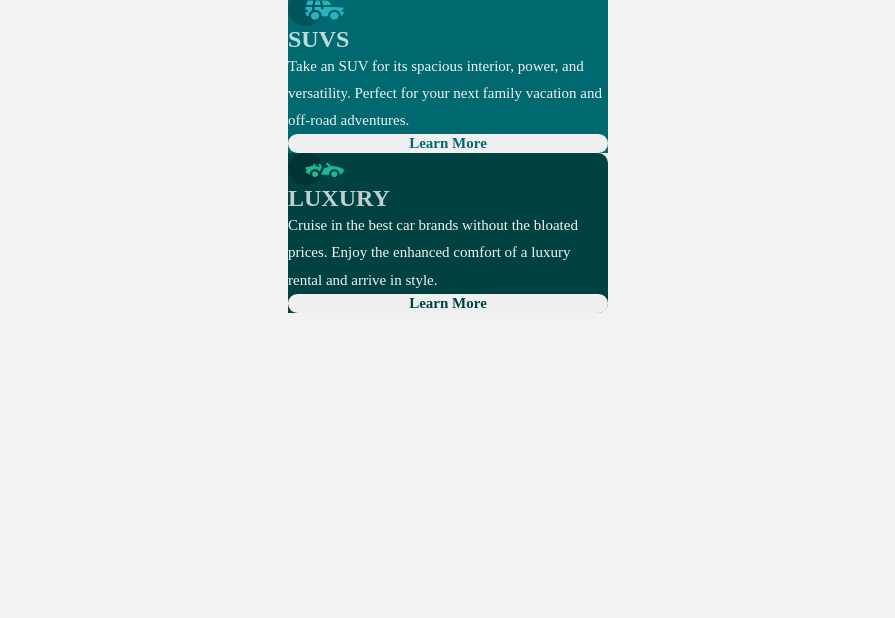
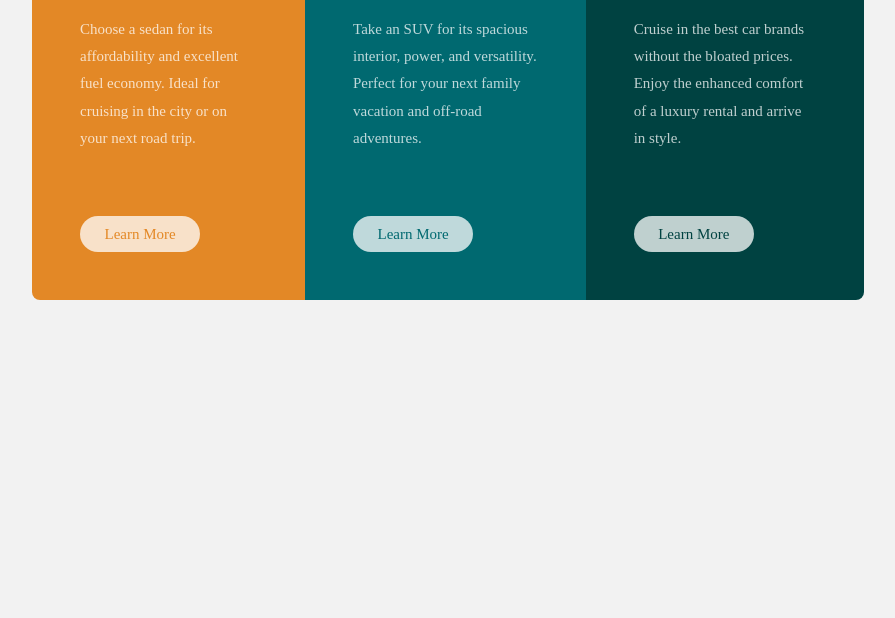
Before and after one commit to hemanth-92/3-column-preview-card, a plain HTML site: page index.html in a window 1280 px wide. Shown: the part 182-800 px from the top of the page, without its empty margins (192-1087 px from the left). Drawn offline with Linux system fonts and the light colour scheme.

Commit message:
preview-card

```diff
--- a/index.html
+++ b/index.html
@@ -8,52 +8,32 @@
   </head>
   <body>
     <main class="card-wrapper">
-      <div class="sedan card">
+      <div class="sedan card sedan-border">
         <img src="images/icon-sedans.svg" alt="sedan-img" />
-        <h2>SEDANS</h2>
+        <h2 class="title">sedans</h2>
         <p>
           Choose a sedan for its affordability and excellent fuel economy. Ideal
           for cruising in the city or on your next road trip.
         </p>
-        <button
-          <!--
-          style="color: hsl(31, 77%, 52%)"
-          onmouseover="this.style.color='hsl(31, 77%, 52%)'"
-          onmouseout="this.style.color='white'"
-          --
-        >
-          Learn More
-        </button>
+        <button class="button brightorange">Learn More</button>
       </div>
       <div class="suvs card">
         <img src="images/icon-suvs.svg" alt="suv-img" />
-        <h2>SUVS</h2>
+        <h2 class="title">suvs</h2>
         <p>
           Take an SUV for its spacious interior, power, and versatility. Perfect
           for your next family vacation and off-road adventures.
         </p>
-        <button
-          style="color: hsl(184, 100%, 22%)"
-          onmouseover="this.style.color='hsl(184, 100%, 22%)'"
-          onmouseout="this.style.color='white'"
-        >
-          Learn More
-        </button>
+        <button class="button darkcyan">Learn More</button>
       </div>
-      <div class="luxury card">
+      <div class="luxury card luxury-border">
         <img src="images/icon-luxury.svg" alt="luxury-img" />
-        <h2>LUXURY</h2>
+        <h2 class="title">luxury</h2>
         <p>
           Cruise in the best car brands without the bloated prices. Enjoy the
           enhanced comfort of a luxury rental and arrive in style.
         </p>
-        <button
-          style="color: hsl(179, 100%, 13%)"
-          onmouseover="this.style.color='hsl(179, 100%, 13%)'"
-          onmouseout="this.style.color='white'"
-        >
-          Learn More
-        </button>
+        <button class="button vdarkcyan">Learn More</button>
       </div>
     </main>
   </body>
--- a/style.css
+++ b/style.css
@@ -85,6 +85,7 @@ select {
 
   /* convert 15px into rem */
   --fs: 0.9375rem;
+  --fs-h2: 2rem;
 }
 body {
   background-color: var(--clr-vlight-gray);
@@ -102,32 +103,31 @@ body {
   flex-direction: column;
   align-items: center;
   max-width: 20rem;
-  margin: 1rem;
+  margin: 2srem;
 }
 
+.card {
+  display: flex;
+  justify-content: space-evenly;
+  flex-direction: column;
+  align-items: flex-start;
+  padding: 3rem;
+  row-gap: 2rem;
+}
 .sedan {
   background-color: var(--clr-bright-orange);
-  display: flex;
-  flex-direction: column;
-  justify-content: space-around;
-  border-top-left-radius: 10px;
-  border-bottom-left-radius: 10px;
+  border-top-left-radius: 8px;
+  border-top-right-radius: 8px;
 }
 
 .suvs {
   background-color: var(--clr-dark-cyan);
-  display: flex;
-  flex-direction: column;
-  justify-content: space-around;
 }
 
 .luxury {
   background-color: var(--clr-vdark-cyan);
-  display: flex;
-  flex-direction: column;
-  justify-content: space-around;
-  border-top-right-radius: 10px;
-  border-bottom-right-radius: 10px;
+  border-bottom-left-radius: 8px;
+  border-bottom-right-radius: 8px;
 }
 
 img {
@@ -135,31 +135,72 @@ img {
   width: 3.5rem;
 }
 
+.title {
+  font-weight: var(--fw-bold);
+  font-family: var(--ff-big-shoulders);
+  text-transform: uppercase;
+  font-size: var(--fs-h2);
+  color: var(--clr-vlight-gray);
+}
+
 p {
   font-size: var(--fs);
   font-weight: var(--fw-regular);
   font-family: var(--ff-decas);
-  color: var(--clr-vlight-gray);
+  color: var(--clr-twhites);
   line-height: 1.7rem; /* space between lines */
 }
 
-h1 {
-  color: var(--clr-vlight-gray);
-  font-family: var(--ff-big-shoulders);
-  font-weight: var(--fw-bold);
+.button {
+  text-decoration: none;
+  background-color: var(--clr-twhite);
+  padding: 0.5em 1.5em;
+  border-radius: 1.5rem;
+  font-family: var(--ff-decas);
+  font-size: var(--fs);
+  border: solid 0.13rem transparent;
+}
+.button:hover {
+  border: solid 0.13rem var(--clr-twhite);
+  background-color: transparent;
+  color: var(--clr-twhite);
+  cursor: pointer;
 }
 
-button {
-  font-size: var(--fs);
-  font-weight: bold;
-  border: none;
-  border-radius: 15px;
-  /* width: 5rem;
-  height: 3rem; */
+.brightorange {
+  color: var(--clr-bright-orange);
 }
-button:hover {
-  background-color: inherit;
-  border: 2px solid hsl(0, 0%, 95%);
-  color: hsl(0, 0%, 95%);
-  cursor: pointer;
+
+.darkcyan {
+  color: var(--clr-dark-cyan);
 }
+
+.vdarkcyan {
+  color: var(--clr-vdark-cyan);
+}
+
+@media (min-width: 64rem) {
+  .card-wrapper {
+    display: flex;
+    flex-direction: row;
+    align-items: center;
+    justify-content: center;
+    margin: 1rem;
+    max-width: 52rem;
+  }
+  .sedan-border {
+    border-bottom-left-radius: 0.5rem;
+    border-top-left-radius: 0.5rem;
+    border-top-right-radius: unset;
+  }
+
+  .luxury-border {
+    border-bottom-right-radius: 0.5rem;
+    border-top-right-radius: 0.5rem;
+    border-bottom-left-radius: unset;
+  }
+
+  p {
+    padding-bottom: 2rem;
+  }
+}
```
